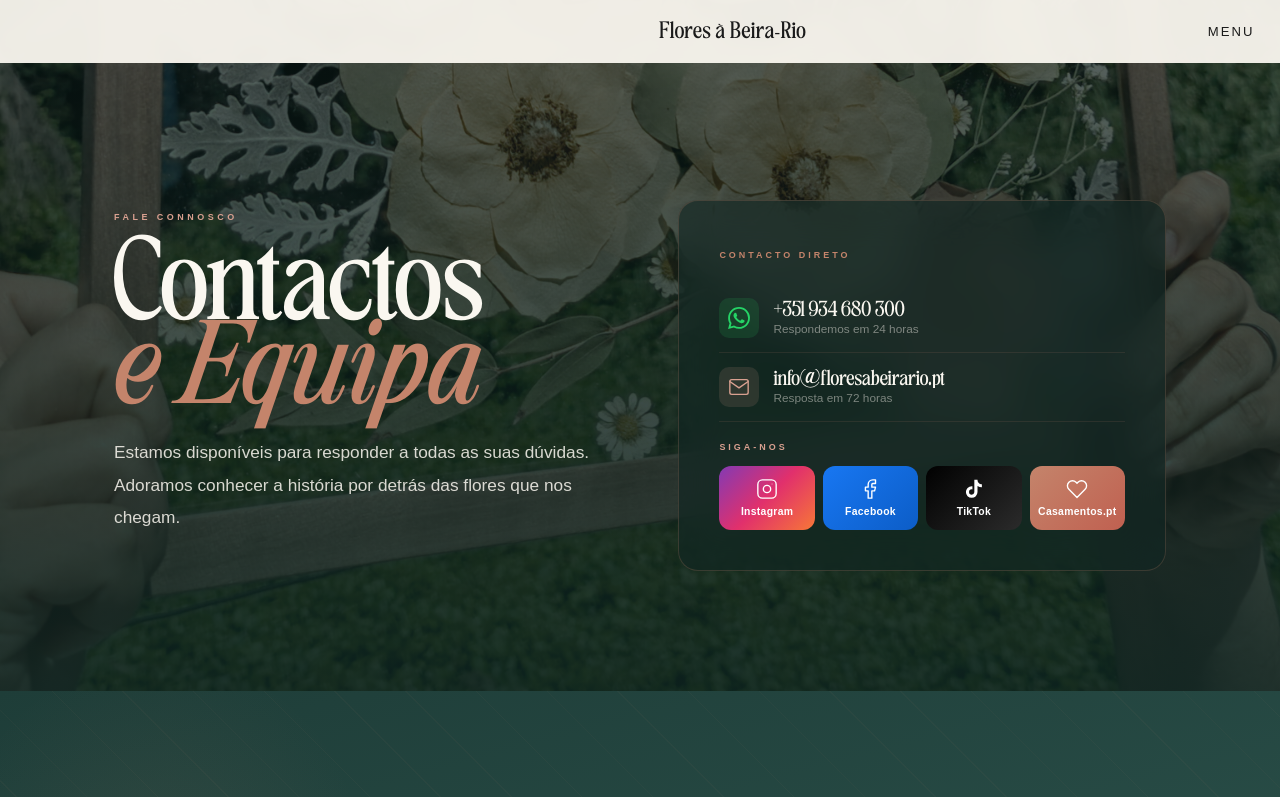
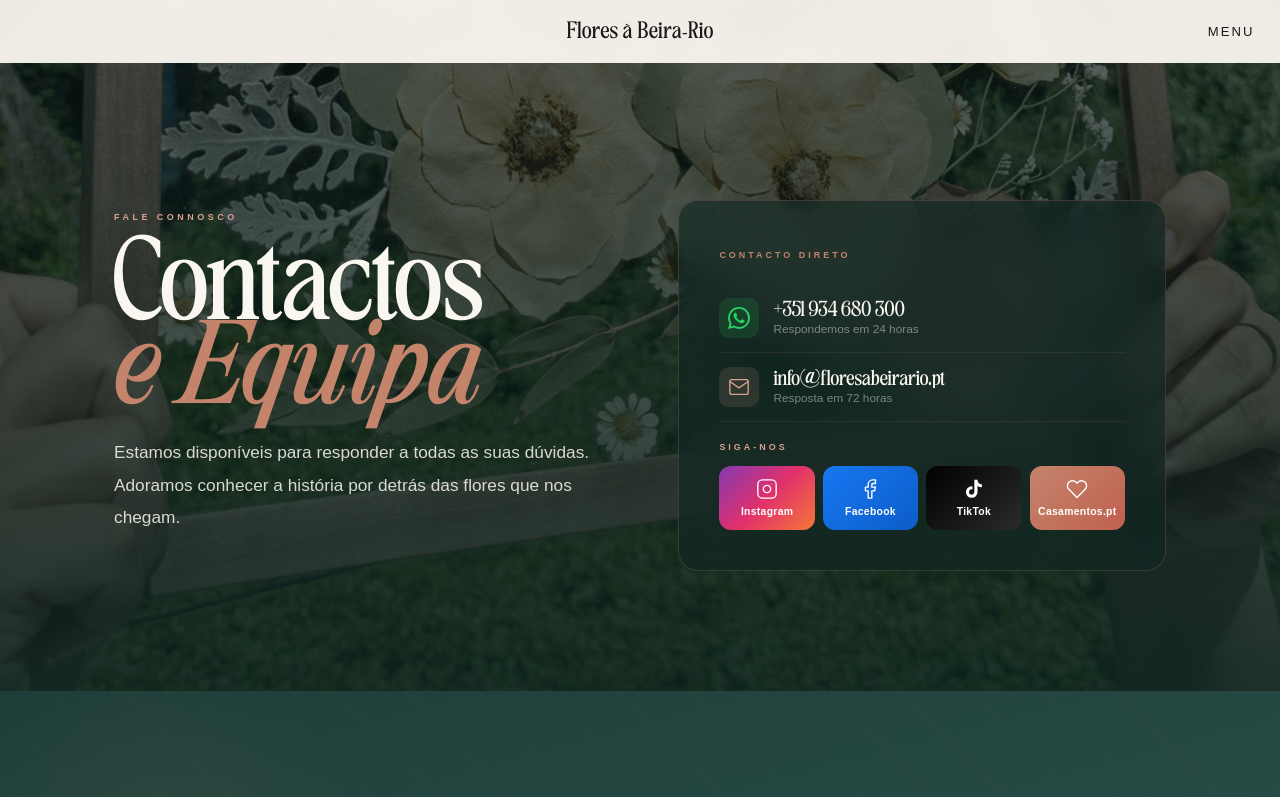
Before and after one commit to floresabeirario/fbr-website, a Next.js app: page /contactos in a window 1280 px wide. Shown: the top 797 px of the page. Built offline with nearby package versions, Linux system fonts and the light colour scheme; a web font is replaced by a local one.

Commit message:
Update Nav.jsx

```diff
--- a/app/_components/Nav.jsx
+++ b/app/_components/Nav.jsx
@@ -378,15 +378,16 @@ export default function NavClient() {
           <motion.a
             href="/"
             className="nav-logo mobile-only"
-            initial={{ opacity: 0, y: 8 }}
-            animate={{ opacity: show ? 1 : 0, y: show ? 0 : 8 }}
+            initial={{ opacity: 0 }}
+            animate={{ opacity: show ? 1 : 0 }}
             transition={{ duration: 0.4, ease: [0.25, 0.1, 0.25, 1] }}
             style={{
               color: show ? "#1a1a1a" : "#fff",
               pointerEvents: show ? "auto" : "none",
               position: "fixed",
               left: "50%",
-              transform: show ? "translateX(-50%)" : "translateX(-50%) translateY(8px)",
+              transform: "translateX(-50%)",
+              padding: 0,
             }}
             aria-label="Flores à Beira-Rio — página inicial"
           >
```
